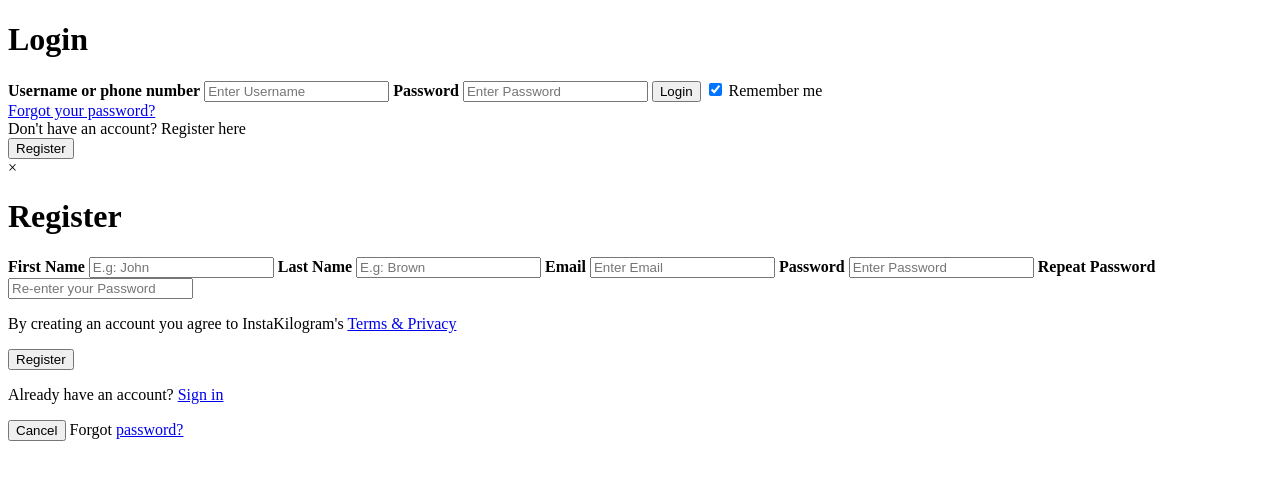
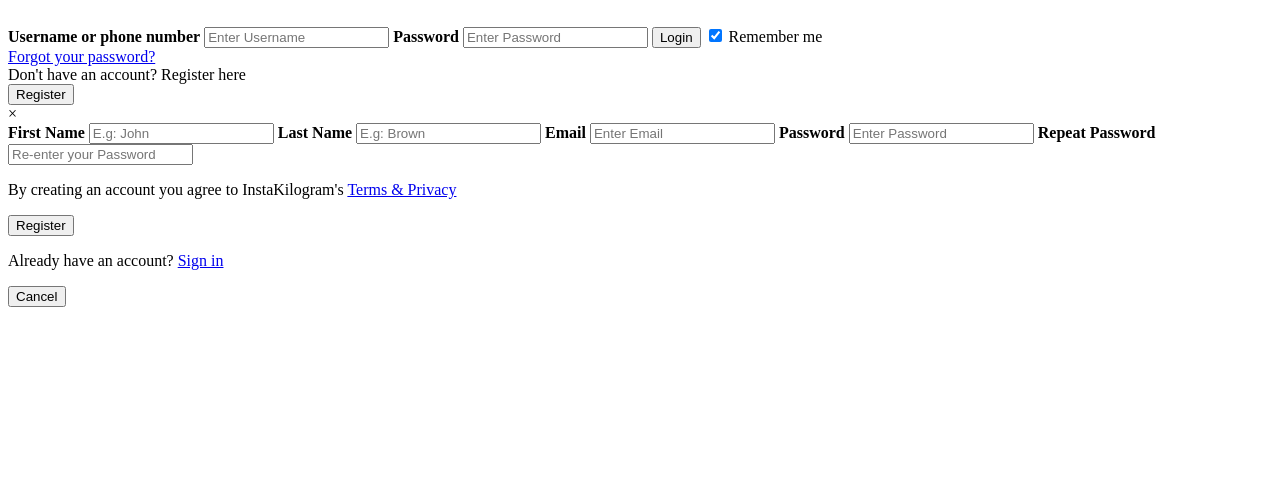
Before and after one commit to quangan186/COSC2430-A2-Group3, a PHP site: page /loginandregister.php in a window 1280 px wide. Shown: the top 480 px of the page. Run offline with PHP 8.4, Linux system fonts and the light colour scheme.

Commit message:
fix minor errors about div selection so that modal can work

```diff
--- a/loginandregister.php
+++ b/loginandregister.php
@@ -1,7 +1,12 @@
 <!DOCTYPE html>
 <html>
+<head>
+<meta name="viewport" content="width=device-width, initial-scale=1">
+</head>
+<body>
+  <div class="logo">
+    <img src="">
   <div class="container">
-  <h1>Login</h1>
     <label for="uname"><b>Username or phone number</b></label>
     <input type="text" placeholder="Enter Username" name="uname" id="username" required>
 
@@ -18,12 +23,12 @@
     <span class="psw"> <a href="#">Forgot your password?</a></span>
   </div>
 
-<div>
-  <span class="regist">Don't have an account? Register here </span>
+  <div class="regist">
+    <span>Don't have an account? Register here </span>
 
   </div>
 
-<div>
+  <div class="container">
         <button class="regisbtn" onclick="document.getElementById('id01').style.display='block'">Register</button>
 
   </div>
@@ -34,7 +39,6 @@ class="close" title="Close Modal">&times;</span>
 
     <form class="modal-content animate"
       <div class="container">
-      <h1>Register</h1>
         <label for="fname"><b>First Name</b></label>
         <input type="text" placeholder="E.g: John" name="fname" id="first name" required>
 
@@ -49,17 +53,13 @@ class="close" title="Close Modal">&times;</span>
 
         <label for="psw-repeat"><b>Repeat Password</b></label>
         <input type="password" placeholder="Re-enter your Password" name="psw-repeat" id="psw-repeat" required>
-    </div>
-    <p>By creating an account you agree to InstaKilogram's <a href="#">Terms & Privacy</a></p>
-    <button type="submit" class="registerbtn">Register</button>
-    <div class="container signin">
+          <p>By creating an account you agree to InstaKilogram's <a href="privacy.php">Terms & Privacy</a></p>
+      <button type="submit" class="regisbtn">Register</button>
+
         <p>Already have an account? <a href="#" onclick="document.getElementById('id01').style.display='none'">Sign in </a></p>
-    </div>
-    <div class="container" >
           <button type="button" onclick="document.getElementById('id01').style.display='none'" class="cancelbtn">Cancel</button>
-      <span class="psw">Forgot <a href="#">password?</a></span>
+
       </div>
     </form>
   </div>
-
 </html>
```
Lines whose indentation alone changed are shown as unchanged.
